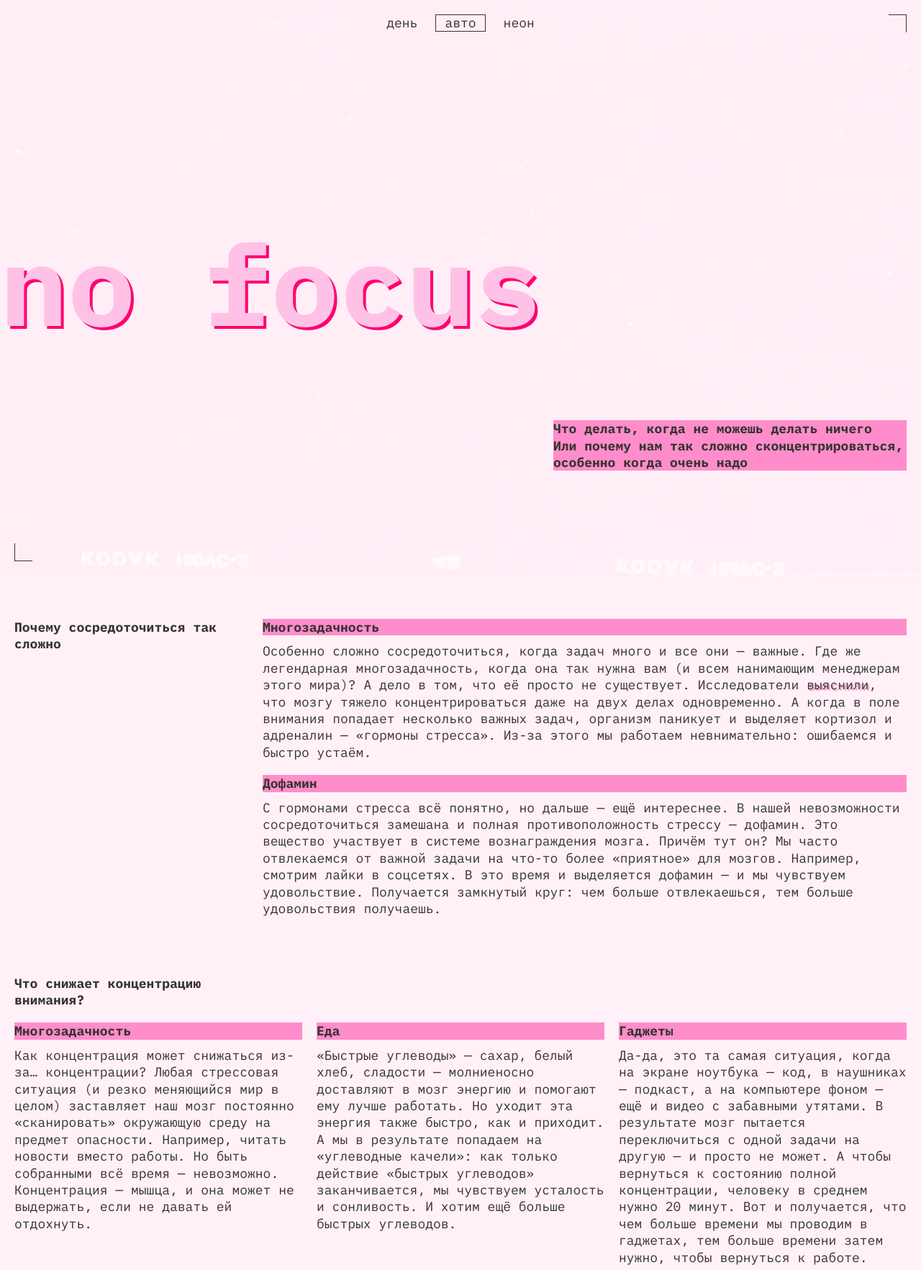
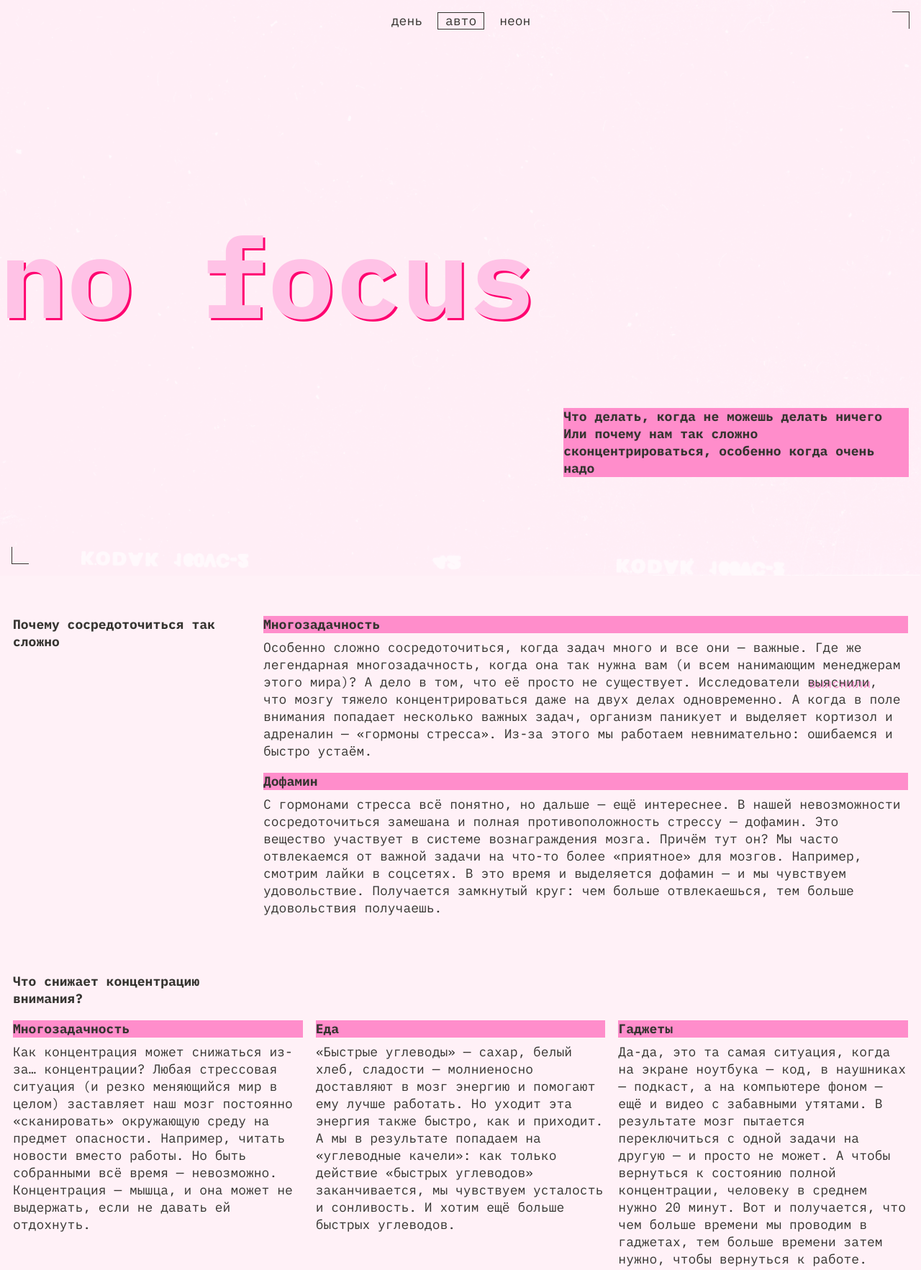
Before and after one commit to martosea/slozhno-sosredotochitsya, a plain HTML site: page index.html in a window 1280 px wide. Shown: the top 1765 px of the page at 72% size. Drawn offline with Linux system fonts and the light colour scheme.

Commit message:
first iteration

```diff
--- a/styles/style.css
+++ b/styles/style.css
@@ -1,250 +1,292 @@
 .page {
   color: var(--text-color, #f1b2ce);
-  font-family: var(--page-font-family, "IBM Plex mono", monospace);
+  font-family: var(--page-font-family, "IBM Plex Mono", monospace);
   font-size: 18px;
-  line-height: 23.4px;
+  line-height: 24px;
   background-color: var(--page-background-color, #000028);
+}
 
-}
 .cover {
   display: grid;
-  padding: clamp(10px, 0.0286rem + 2.5445vw, 20px);
+  padding: clamp(12px, 1vw + 4px, 22px);
   min-block-size: 100vh;
 }
+
 .decorated-zone {
   position: relative;
   z-index: 2;
 }
+
 .decorated-zone::before,
 .decorated-zone::after {
   content: "";
   position: absolute;
   z-index: -1;
-  inline-size: 25px;
-  block-size: 25px;
+  width: 24px;
+  height: 24px;
 }
+
 .decorated-zone::before {
   border-inline-end: 1px solid var(--secondary-color, #ff0070);
   border-block-start: 1px solid var(--secondary-color, #ff0070);
-  inset-inline-end: clamp(10px, 0.0286rem + 2.5445vw, 20px);
-  inset-block-start: clamp(10px, 0.0286rem + 2.5445vw, 20px);
+  inset-inline-end: clamp(12px, 1vw + 3px, 22px);
+  inset-block-start: clamp(12px, 1vw + 3px, 22px);
 }
+
 .decorated-zone::after {
   border-inline-start: 1px solid var(--secondary-color, #ff0070);
   border-block-end: 1px solid var(--secondary-color, #ff0070);
-  inset-inline-start: clamp(10px, 0.0286rem + 2.5445vw, 20px);
-  inset-block-end: clamp(10px, 0.0286rem + 2.5445vw, 20px);
+  inset-inline-start: clamp(12px, 1vw + 3px, 22px);
+  inset-block-end: clamp(12px, 1vw + 3px, 22px);
 }
+
 .shadow-decor {
-  text-shadow: 2px 2px 0 var(--accent-color, #ff0070);
+  text-shadow: 2px 2px var(--accent-color, #ff0070);
 }
+
 .link {
   text-decoration: none;
 }
+
 .link:hover {
   text-decoration: underline;
 }
+
 .link:focus {
-  outline: 0;
+  outline: none;
 }
+
 .link:focus-visible {
   outline: 1px solid currentColor;
 }
+
 .rec-decor {
   position: absolute;
-  z-index: 1;
-  visibility: var(--rec-decor-visibility, visible);
   display: inline-flex;
   align-items: center;
-  gap: 10px;
-  inset-inline-end: 20px;
-  inset-block-start: 10px;
+  gap: 8px;
+  inset-inline-end: 18px;
+  inset-block-start: 12px;
+  visibility: var(--rec-decor-visibility, visible);
+  z-index: 1;
 }
+
 .rec-decor::before {
   content: "REC";
   color: var(--accent-color, #ff0070);
   line-height: 24px;
 }
+
 .rec-decor::after {
   content: "";
   display: inline-block;
+  width: 8px;
+  height: 8px;
   border-radius: 50%;
+  background: var(--accent-color, #ff0070);
   box-shadow: 0 0 2px 2px var(--accent-color, #ff0070);
-  background: var(--accent-color, #ff0070);
-  inline-size: 9px;
-  block-size: 9px;
 }
+
 .page-title {
   color: var(--brand-color, #db00ff);
   font-weight: 700;
-  font-size: clamp(7.25rem, 7.0115rem + 1.0178vw, 7.5rem);
-  line-height: 82.5%;
-  text-shadow: 4px 4px 0 var(--accent-color, #ff0070);
+  font-size: clamp(7rem, 6.8rem + 1.2vw, 7.4rem);
+  line-height: 82%;
+  text-shadow: 3px 3px 0 var(--accent-color, #ff0070);
 }
+
 .title {
-  color: var(--secondary-color, #ff0070);
   font-weight: 700;
   font-size: inherit;
   line-height: inherit;
+  color: var(--secondary-color, #ff0070);
 }
+
 .title-decor {
+  background-color: var(--accent-color, #ff0070);
   color: var(--highlight-color, #000028);
-  background: var(--accent-color, #ff0070);
 }
+
 .section {
   display: grid;
-  gap: 20px;
+  gap: 18px;
 }
+
 .section-gallery {
-  gap: 10px;
+  gap: 12px;
 }
+
 .section-how__title {
-  margin-block-end: 20px;
+  margin-block-end: 18px;
 }
+
 .articles-list {
   display: grid;
-  gap: 20px;
+  gap: 18px;
 }
+
 .article {
   display: grid;
-  gap: 10px;
+  gap: 8px;
 }
+
 .gallery-list {
   display: grid;
-  gap: 10px;
+  gap: 12px;
 }
+
 .gallery-list__item-img {
   display: block;
+  width: 100%;
+  height: 100%;
   object-fit: cover;
   object-position: center;
-  block-size: 100%;
-  inline-size: 100%;
 }
+
 .header {
+  position: relative;
   align-items: start;
-  background-image: var(
-    --page-background-image,
-    url("../images/cover-image.png")
-  );
-  background-position: center;
-  background-size: cover;
-  background-attachment: fixed;
-  position: relative;
+  background: var(--page-background-image, url("../images/cover-image.png")) center / cover no-repeat fixed;
 }
+
 .header__theme-menu {
   justify-self: end;
-  margin-block: 65px;
+  margin-block: 60px;
 }
+
 .header__theme-menu-list {
   display: flex;
   flex-direction: column;
-  gap: 12px;
+  gap: 10px;
 }
+
 .header__theme-menu-button {
+  background: transparent;
+  color: var(--secondary-color, #ff0070);
+  padding: 2px 10px;
   border: 1px solid transparent;
-  padding: 2px 12px;
-  color: var(--secondary-color, #ff0070);
+  text-transform: lowercase;
   line-height: 18px;
-  text-transform: lowercase;
-  background: transparent;
   cursor: pointer;
 }
+
 .header__theme-menu-button_active {
   border-color: currentColor;
   cursor: default;
   pointer-events: none;
 }
+
 .header__theme-menu-button:hover {
   border-color: var(--secondary-color-o-40, #ff007040);
 }
+
 .header__theme-menu-button:focus {
-  outline: 0;
+  outline: none;
 }
+
 .header__theme-menu-button:focus-visible {
   border-block-end-color: currentColor;
 }
+
 .header__title {
-  margin-block: 55px;
+  margin-block: 50px;
+  background: var(--accent-color, #ff0070);
   color: var(--highlight-color, #000028);
   font-weight: 700;
   font-size: inherit;
   line-height: inherit;
-  background: var(--accent-color, #ff0070);
 }
+
 .main {
   display: grid;
-  gap: 50px;
-  padding: 40px 10px;
+  gap: 48px;
+  padding: 36px 12px;
 }
+
 .footer {
   place-items: center;
 }
 
 @media (width >= 768px) {
   .rec-decor {
-    inset-inline-end: 28px;
-    inset-block-start: 20px;
+    inset-inline-end: 26px;
+    inset-block-start: 18px;
   }
+
   .page-title {
-    font-size: clamp(7.5rem, 0.5625rem + 14.4531vw, 9.8125rem);
+    font-size: clamp(7.3rem, 0.5rem + 14vw, 9.7rem);
   }
+
   .section {
-    grid-template-columns: clamp(236px, calc(100% / 3.25), 315px) 1fr;
+    grid-template-columns: clamp(240px, 30% + 2vw, 320px) 1fr;
   }
+
   .section-what__articles-list {
-    grid-column-start: span 2;
+    grid-column: span 2;
   }
+
   .section-gallery {
     grid-template-columns: 1fr;
-    gap: 20px;
+    gap: 18px;
   }
+
   .section-how__articles-list {
     grid-column-start: 2;
   }
+
   .gallery-list {
     grid-template-columns: repeat(3, 1fr);
-    gap: 20px;
+    gap: 18px;
   }
+
   .gallery-list__item:first-child,
   .gallery-list__item:last-child {
-    grid-column-start: span 2;
+    grid-column: span 2;
   }
+
   .gallery-list__item:nth-child(2),
   .gallery-list__item:nth-child(3) {
-    grid-row-start: span 2;
+    grid-row: span 2;
   }
+
   .header {
     padding-inline-start: 0;
   }
+
   .header__theme-menu {
-    margin-block-start: 170px;
-    margin-block-end: 70px;
+    margin-block: 160px 65px;
   }
+
   .header__title {
     justify-self: end;
-    inline-size: clamp(364px, calc(100% / 2 - 10px), 491px);
+    width: clamp(360px, 48% + 10px, 480px);
   }
+
   .main {
-    gap: 80px;
-    padding: 60px 20px;
+    gap: 78px;
+    padding: 56px 18px;
   }
 }
+
 @media (width >= 1024px) {
   .page-title {
-    text-shadow: 4px 4px 0 var(--color-purple-2, #ff0070);
+    text-shadow: 3px 3px 0 var(--color-purple-2, #ff0070);
   }
+
   .section {
-    column-gap: 30px;
+    column-gap: 28px;
   }
+
   .section-what__articles-list {
     grid-template-columns: repeat(3, 1fr);
   }
+
   .header__theme-menu {
     justify-self: center;
-    margin-inline-start: 20px;
-    margin-block-start: 0;
-    margin-block-end: 215px;
+    margin-inline-start: 18px;
+    margin-block: 0 210px;
   }
+
   .header__theme-menu-list {
     flex-direction: row;
   }
```
